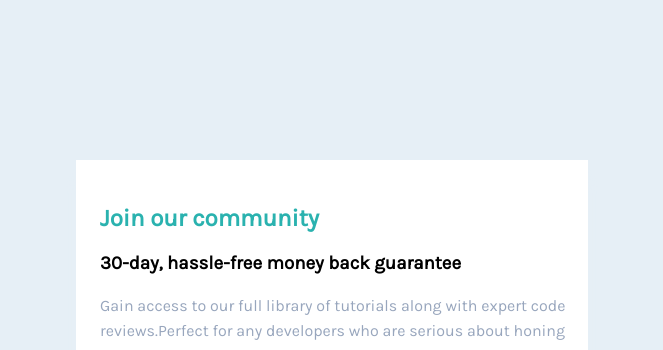
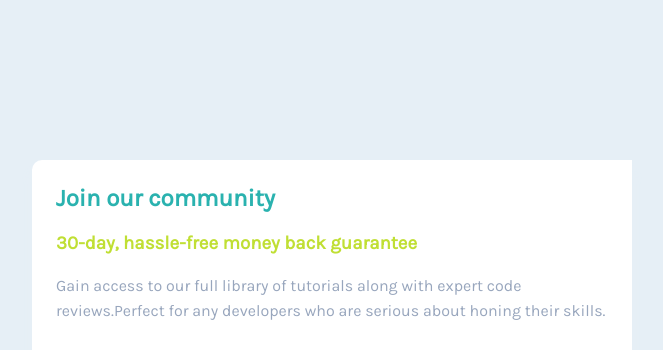
Before and after one commit to Tobi-dev99/Single-Price-Card, a plain HTML site: page index.html in a window 1280 px wide. Shown: the top 350 px of the page, without its empty margins (308-971 px from the left). Drawn offline with Linux system fonts and the light colour scheme.

Commit message:
All fixed

```diff
--- a/style.css
+++ b/style.css
@@ -17,30 +17,36 @@
 span{
     font-size: 3rem;
 }
+.heading h3{
+    color: hsl(71, 73%, 54%);
+}
 
  .container {
      background-color: white;
-     max-width: 22rem;
+     max-width: 352px;
      margin: 2vh auto;
-     border-radius: 20px;
+     border-radius: 10px 10px;
      box-shadow: 0px 10px 10px 2px #E6EFF6;
  }
 
  .heading p {
      line-height: 1.6;
-     width: 100%;
+/*     width: 100%;*/
      color: hsl(218, 22%, 67%);
      padding-bottom: 1.2rem;
  }
 
  .heading {
-     padding: 1.5rem 1rem 0rem 1.5rem;
+/*     padding: 1rem 1rem 0rem 1.5rem;*/
+     margin-left: 1.5rem;
      background-color: white;
  }
 
  .heading h1 {
      color: hsl(179, 62%, 43%);
      font-weight: 700;
+     padding-top: 1.5rem;
+     width: 90%;
  }
 
  .subscribe {
@@ -85,7 +91,7 @@ span{
 
 @media screen and (min-width: 700px){
     .container{
-        max-width: 40%;
+        max-width: 600px;
         margin: 20vh auto;
     }
     .sign-btn{
@@ -102,8 +108,3 @@ span{
         padding-top: 0rem;
     }
 }
-@media screen and (max-width:1200px){
-    .sign-btn{
-        padding: 1rem 20%;
-    }
-}
```
